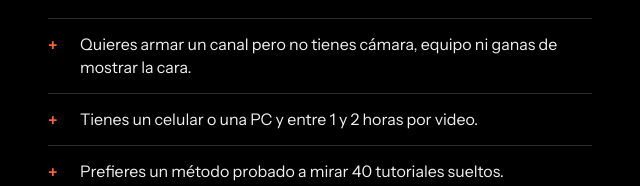
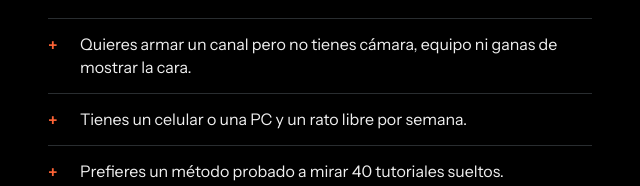
Before and after one commit to agusandrian2417-dot/canal-con-ia, a plain HTML site: page guia.html in a window 1280 px wide. Shown: the part 3750-3936 px from the top of the page, 16-656 px from the left. Drawn offline with Linux system fonts and the light colour scheme.

Commit message:
Sin tiempo por video
Co-Authored-By: Claude Fable 5.1 <noreply@anthropic.com>

```diff
--- a/guia.html
+++ b/guia.html
@@ -113,7 +113,7 @@
         <h2 class="t" id="t-pq">Es para ti si…</h2>
         <ul class="lista-si">
           <li>Quieres armar un canal pero no tienes cámara, equipo ni ganas de mostrar la cara.</li>
-          <li>Tienes un celular o una PC y entre 1 y 2 horas por video.</li>
+          <li>Tienes un celular o una PC y un rato libre por semana.</li>
           <li>Prefieres un método probado a mirar 40 tutoriales sueltos.</li>
           <li>Te gusta un tema (historia, espacio, animales, cuerpo humano, misterios) y quieres convertirlo en videos.</li>
           <li>Quieres saber qué apps usar sin gastar de más.</li>
```
